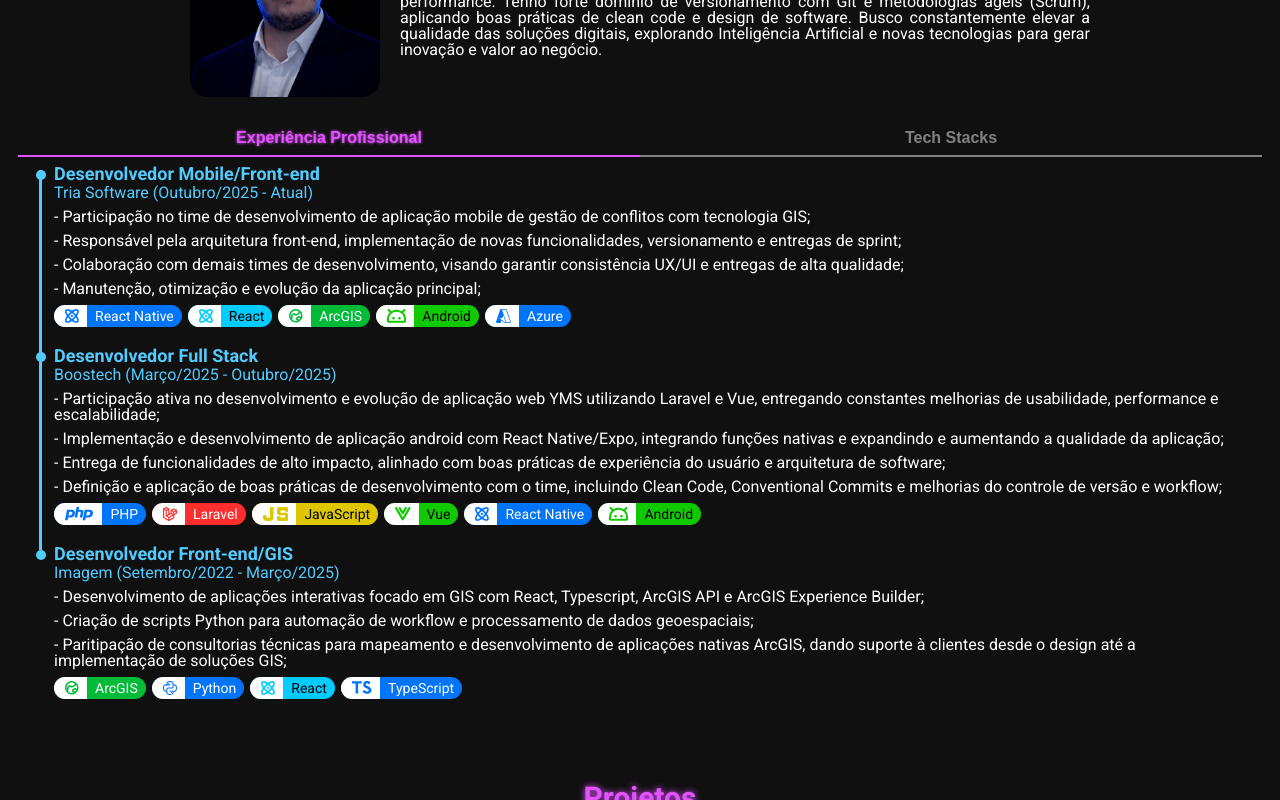
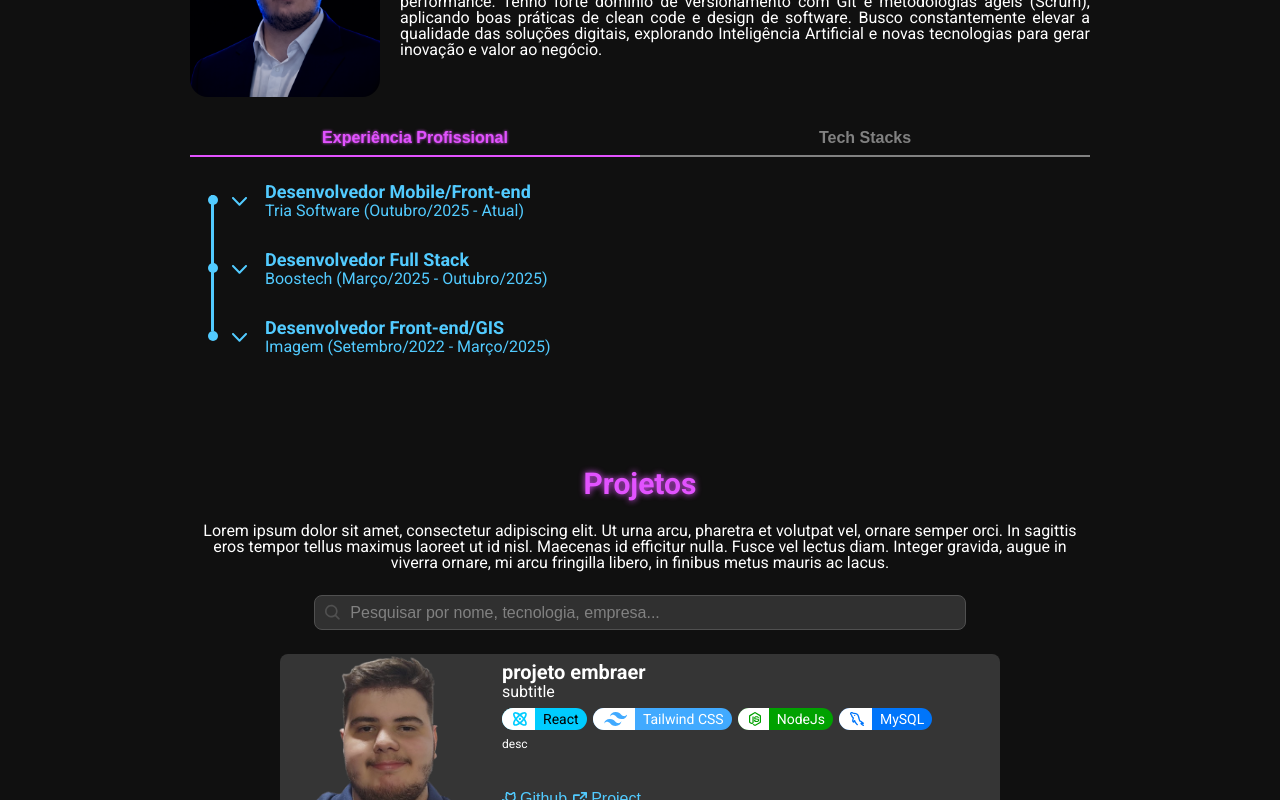
Before and after one commit to RodrigoDGoulart/portfolio, a React (Vite) app: page / in a window 1280 px wide. Shown: the part 1040-1840 px from the top of the page. Built offline with nearby package versions, Linux system fonts and the light colour scheme.

Commit message:
feat: expandable jobs

```diff
--- a/src/components/Sections/AboutMe/AboutMe.module.scss
+++ b/src/components/Sections/AboutMe/AboutMe.module.scss
@@ -52,7 +52,17 @@
 }
 
 .tab_container {
+  width: 90%;
+  max-width: 900px;
+}
+
+.tab_container, .tab_container_item {
   margin-inline: 18px;
+}
+
+.tab_container_item {
+  padding-block: 18px;
+  width: 100%;
 }
 
 @media (max-width: $mobile-breakpoint) {
--- a/src/components/Sections/AboutMe/index.tsx
+++ b/src/components/Sections/AboutMe/index.tsx
@@ -25,7 +25,7 @@ export default function AboutMe() {
             {
               title: "Experiência Profissional",
               content: (
-                <div className={styles.tab_container}>
+                <div className={styles.tab_container_item}>
                   <Timeline
                     items={texts.jobs.map((job) => ({
                       title: job.title,
--- a/src/components/Timeline/Item/Item.module.scss
+++ b/src/components/Timeline/Item/Item.module.scss
@@ -4,7 +4,7 @@
   height: 10px;
   border-radius: 10px;
   background-color: $cyan;
-  margin-top: 5px;
+  margin-top: 12px;
 }
 
 .container {
@@ -15,7 +15,33 @@
 .content {
   display: flex;
   flex-direction: column;
-  gap: 8px;
+  gap: 12px;
+}
+
+.header {
+  display: flex;
+  gap: 12px;
+  align-items: center;
+
+  button {
+    border: none;
+    background: none;
+
+    svg {
+      color: $cyan;
+      width: 15px;
+      height: auto;
+
+      transition: all 0.5s;
+    }
+
+    &:hover {
+      svg {
+        cursor: pointer;
+        color: $pink;
+      }
+    }
+  }
 }
 
 .titles {
@@ -36,4 +62,25 @@
 
 .desc {
   text-align: left;
+  margin-block: 6px;
+  line-height: 20px;
 }
+
+.expand {
+  overflow: hidden;
+  height: 0;
+  opacity: 0;
+  transform: translateY(-4px);
+  transition: height 240ms ease, opacity 200ms ease, transform 240ms ease;
+  will-change: height, opacity, transform;
+}
+
+.open {
+  opacity: 1;
+  transform: translateY(0);
+}
+
+/* Conteúdo interno (pra dar espaçamento sem “quebrar” a altura do wrapper) */
+.expandInner {
+  padding-top: 10px; // ajusta se quiser
+}
--- a/src/components/Timeline/Item/index.tsx
+++ b/src/components/Timeline/Item/index.tsx
@@ -1,11 +1,17 @@
+import { forwardRef, useLayoutEffect, useRef, useState } from "react";
+
 import styles from "./Item.module.scss";
 
 import { TimelineItem as TimelineItemType } from "../../../@types";
 import BadgeContainer from "../../BadgeContainer";
-import { forwardRef } from "react";
+
+import ArrowDownIcon from "../../../assets/icons/arrowdown.svg?react";
+import ArrowUpIcon from "../../../assets/icons/arrowup.svg?react";
 
 interface Props {
   content: TimelineItemType;
+  expanded?: boolean;
+  onExpandRequest?: () => void;
 }
 
 const Dot = forwardRef<HTMLDivElement>((_, ref) => {
@@ -13,23 +19,57 @@ const Dot = forwardRef<HTMLDivElement>((_, ref) => {
 });
 
 const TimelineItem = forwardRef<HTMLDivElement, Props>(
-  ({ content }: Props, ref) => {
+  ({ content, ...props }: Props, ref) => {
+    const bodyInnerRef = useRef<HTMLDivElement | null>(null);
+    const [height, setHeight] = useState<number>(0);
+
+    useLayoutEffect(() => {
+      const el = bodyInnerRef.current;
+      if (!el) return;
+
+      if (props.expanded) {
+        // garante medir depois do DOM atualizar
+        const next = el.scrollHeight;
+        setHeight(next);
+      } else {
+        setHeight(0);
+      }
+    }, [props.expanded, content.desc, content.badges?.length]);
+
     return (
       <div className={styles.container}>
         <div>
           <Dot ref={ref} />
         </div>
         <div className={styles.content}>
-          <div className={styles.titles}>
-            <span className={styles.title}>{content.title}</span>
-            <span className={styles.subtitle}>{content.subtitle}</span>
+          <div className={styles.header}>
+            <button onClick={props.onExpandRequest}>
+              {props.expanded ? <ArrowUpIcon /> : <ArrowDownIcon />}
+            </button>
+            <div className={styles.titles}>
+              <span className={styles.title}>{content.title}</span>
+              <span className={styles.subtitle}>{content.subtitle}</span>
+            </div>
           </div>
-          {content.desc
-            .split("\n")
-            .map(
-              (desc) => desc && <p className={styles.desc}>{desc}</p>
-            )}
-          <BadgeContainer badges={content.badges} />
+          <div
+            className={`${styles.expand} ${props.expanded ? styles.open : ""}`}
+            style={{ height }}
+            aria-hidden={!props.expanded}
+          >
+            <div ref={bodyInnerRef} className={styles.expandInner}>
+              <BadgeContainer badges={content.badges} />
+              <div>
+                {content.desc.split("\n").map(
+                  (desc, i) =>
+                    desc && (
+                      <p key={i} className={styles.desc}>
+                        {desc}
+                      </p>
+                    )
+                )}
+              </div>
+            </div>
+          </div>
         </div>
       </div>
     );
--- a/src/components/Timeline/index.tsx
+++ b/src/components/Timeline/index.tsx
@@ -9,6 +9,7 @@ interface Props {
 }
 
 export default function Timeline({ items }: Props) {
+  const containerRef = useRef<HTMLDivElement | null>(null);
   const firstDotRef = useRef<HTMLDivElement | null>(null);
   const lastDotRef = useRef<HTMLDivElement | null>(null);
 
@@ -18,6 +19,8 @@ export default function Timeline({ items }: Props) {
   const [lastDot, setLastDot] = useState<
     { top: number; left: number } | undefined
   >(undefined);
+
+  const [expandedIndex, setExpandedIndex] = useState(NaN);
 
   useEffect(() => {
     function updatePositions() {
@@ -39,6 +42,13 @@ export default function Timeline({ items }: Props) {
 
     updatePositions();
 
+    const ro = new ResizeObserver(() => {
+      // joga pro próximo frame pra pegar o layout já “assentado”
+      requestAnimationFrame(updatePositions);
+    });
+
+    if (containerRef.current) ro.observe(containerRef.current);
+
     window.addEventListener("resize", updatePositions);
     window.addEventListener("scroll", updatePositions, true);
 
@@ -49,7 +59,7 @@ export default function Timeline({ items }: Props) {
   }, []);
 
   return (
-    <div className={styles.container}>
+    <div ref={containerRef} className={styles.container}>
       <div
         className={styles.line}
         style={{
@@ -66,6 +76,12 @@ export default function Timeline({ items }: Props) {
           <TimelineItem
             content={item}
             ref={isFirst ? firstDotRef : isLast ? lastDotRef : undefined}
+            expanded={index === expandedIndex}
+            onExpandRequest={() =>
+              index === expandedIndex
+                ? setExpandedIndex(NaN)
+                : setExpandedIndex(index)
+            }
           />
         );
       })}
```
